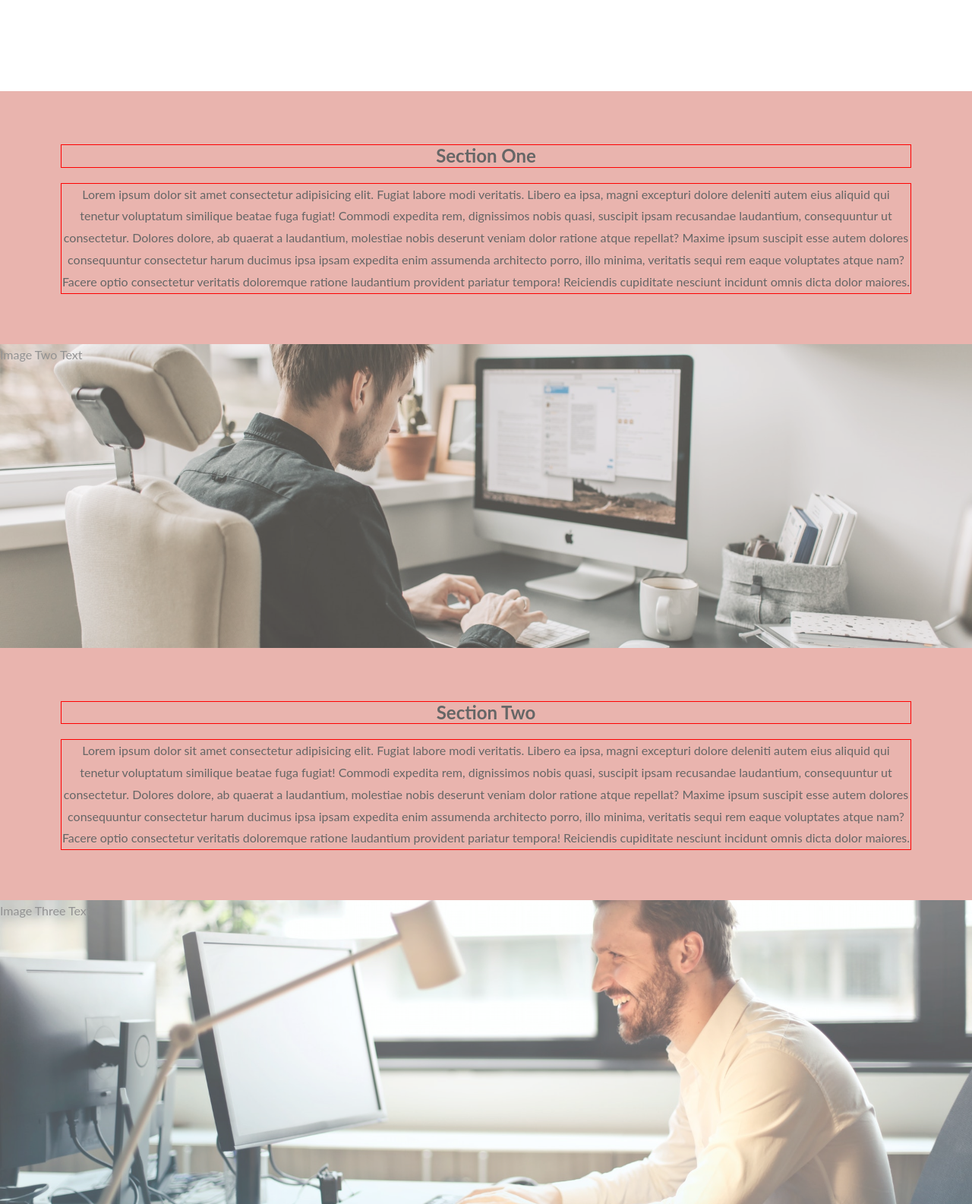
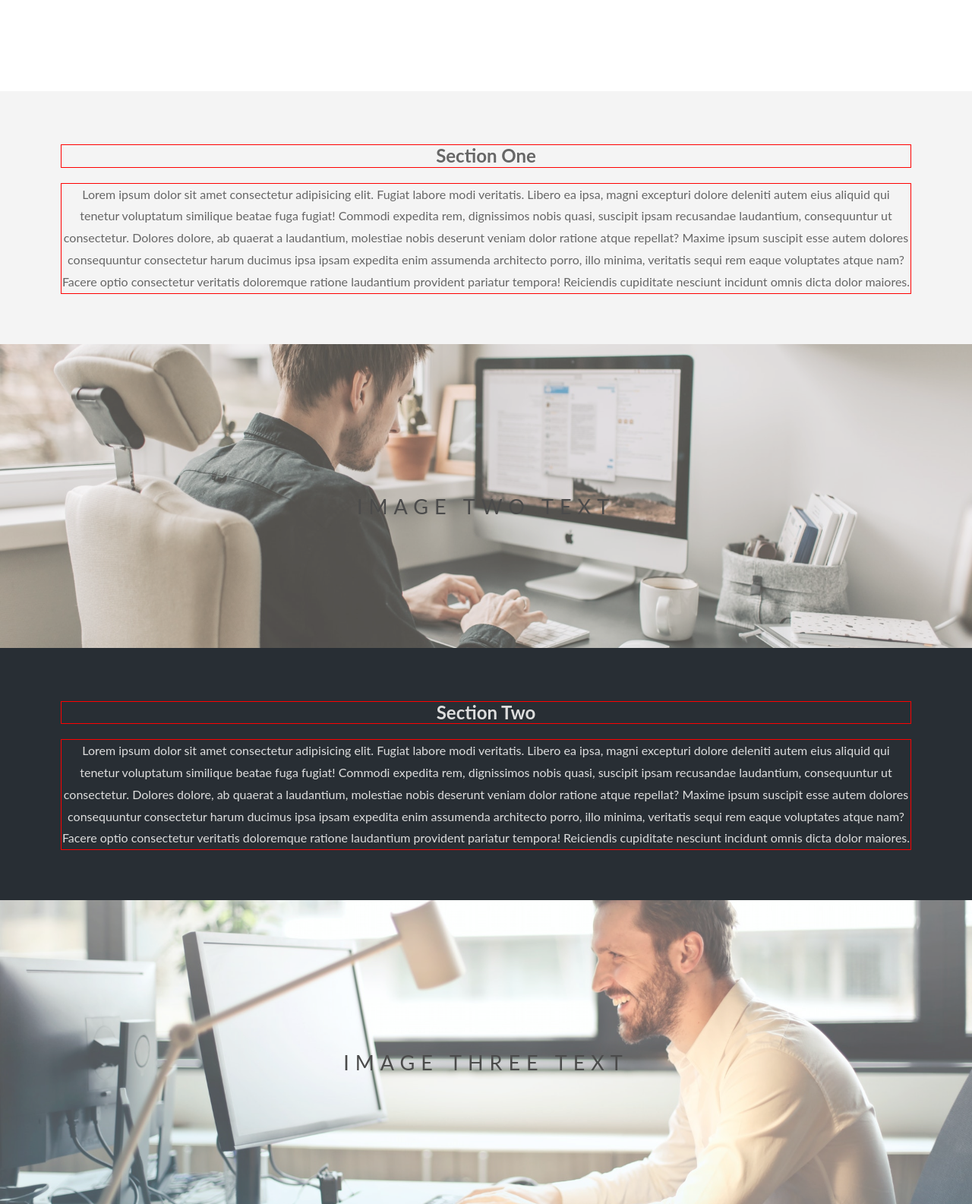
Before and after one commit to sseungjae/Basic-Parallax-page, a plain HTML site: page index.html in a window 1280 px wide. Shown: the part 680-2265 px from the top of the page at 76% size. Drawn offline with Linux system fonts and the light colour scheme.

Commit message:
section css
section css

```diff
--- a/css/style.css
+++ b/css/style.css
@@ -51,3 +51,24 @@ p {
   background-image: url("../img/img3.jpg");
   min-height: 400px;
 }
+
+.section-light {
+  background-color: #f4f4f4;
+  color: #666;
+}
+
+.section-dark {
+  background-color: #282e34;
+  color: #ddd;
+}
+
+.ptext {
+  position: absolute;
+  top: 50%;
+  width: 100%;
+  text-align: center;
+  color: #000;
+  font-size: 27px;
+  letter-spacing: 8px;
+  text-transform: uppercase;
+}
```
